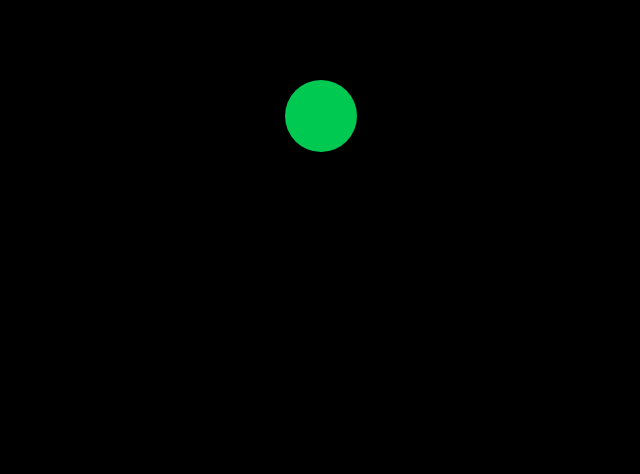
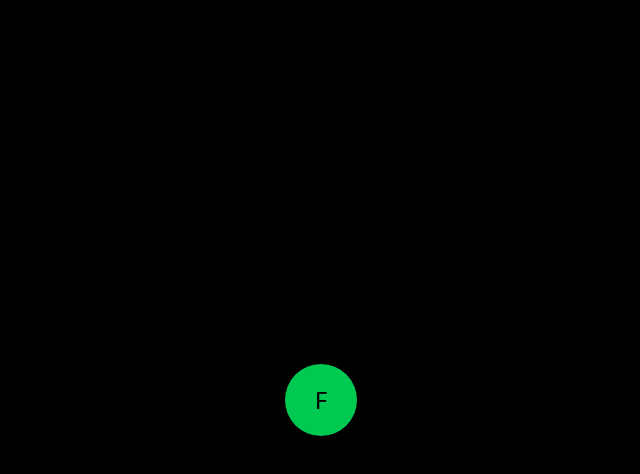
Before and after one commit to fouadmo1223/Framer, a React (Vite) app: page / in a window 1280 px wide. Shown: the top 474 px of the page, without its empty margins (319-959 px from the left). Built offline with nearby package versions, Linux system fonts and the light colour scheme.

Commit message:
make action when scroll

```diff
--- a/src/gsap/plugins/ObserverPractice.jsx
+++ b/src/gsap/plugins/ObserverPractice.jsx
@@ -8,15 +8,34 @@ gsap.registerPlugin(Observer, SplitText);
 
 const ObserverPractice = () => {
   useGSAP(() => {
+    // Observer.create({
+    //   target: ".selected",
+    //   onClick: () => console.log("clicked"),
+    // });
+
+    function rotate(value) {
+      gsap.to(".selected", {
+        rotation: value,
+        duration: 0.5,
+        ease: "power2.inOut",
+        transformOrigin: "center",
+        overwrite: true,
+      });
+    }
+
     Observer.create({
-      target: ".selected",
-      onClick: () => console.log("clicked"),
+      target: "window",
+      type: "wheel,touch,scroll,pointer",
+      onDown: () => rotate(0),
+      onUp: () => rotate(180),
     });
   });
 
   return (
-    <div className="relative w-full h-screen overflow-hidden">
-      <div className="w-18 h-18 selected rounded-full mt-20 mx-auto bg-green-500"></div>
+    <div className="relative w-full h-screen flex justify-center items-center">
+      <div className="w-18 h-18 flex justify-center items-center selected rounded-full  mx-auto bg-green-500 text-2xl">
+        F
+      </div>
     </div>
   );
 };
```
